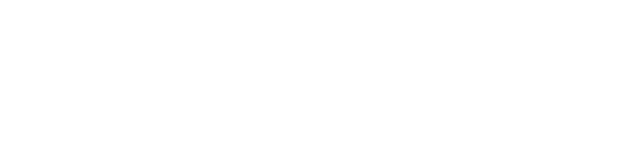
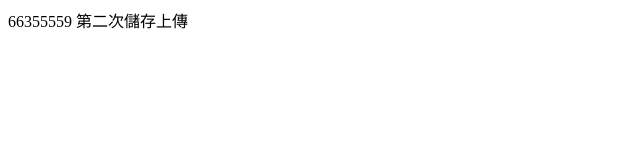
Before and after one commit to joanna-landb/Test_Git, a plain HTML site: page 96254.html in a window 1280 px wide. Shown: the whole page, without its empty margins (0-640 px from the left). Drawn offline with Linux system fonts and the light colour scheme.

Commit message:
第二次儲存上傳

```diff
--- a/96254.html
+++ b/96254.html
@@ -6,5 +6,8 @@
 </head>
 
 <body>
+
+	66355559
+	第二次儲存上傳
 </body>
 </html>
```
